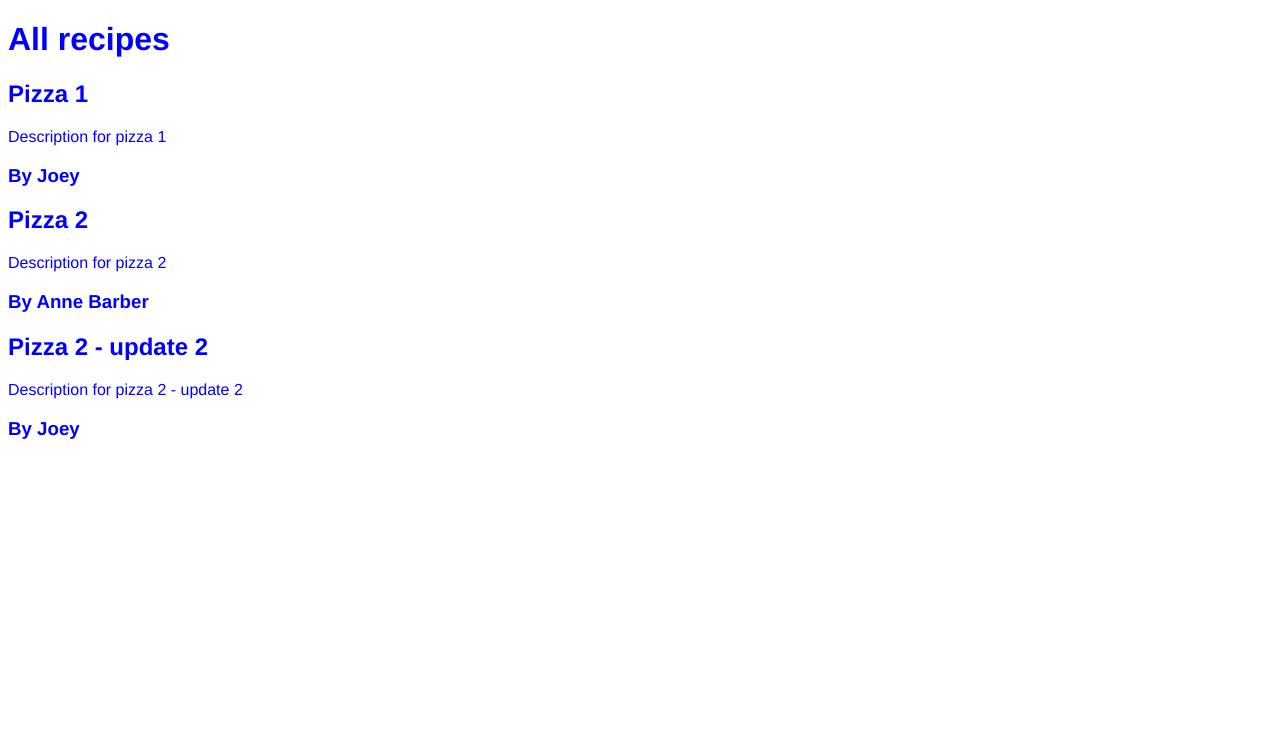
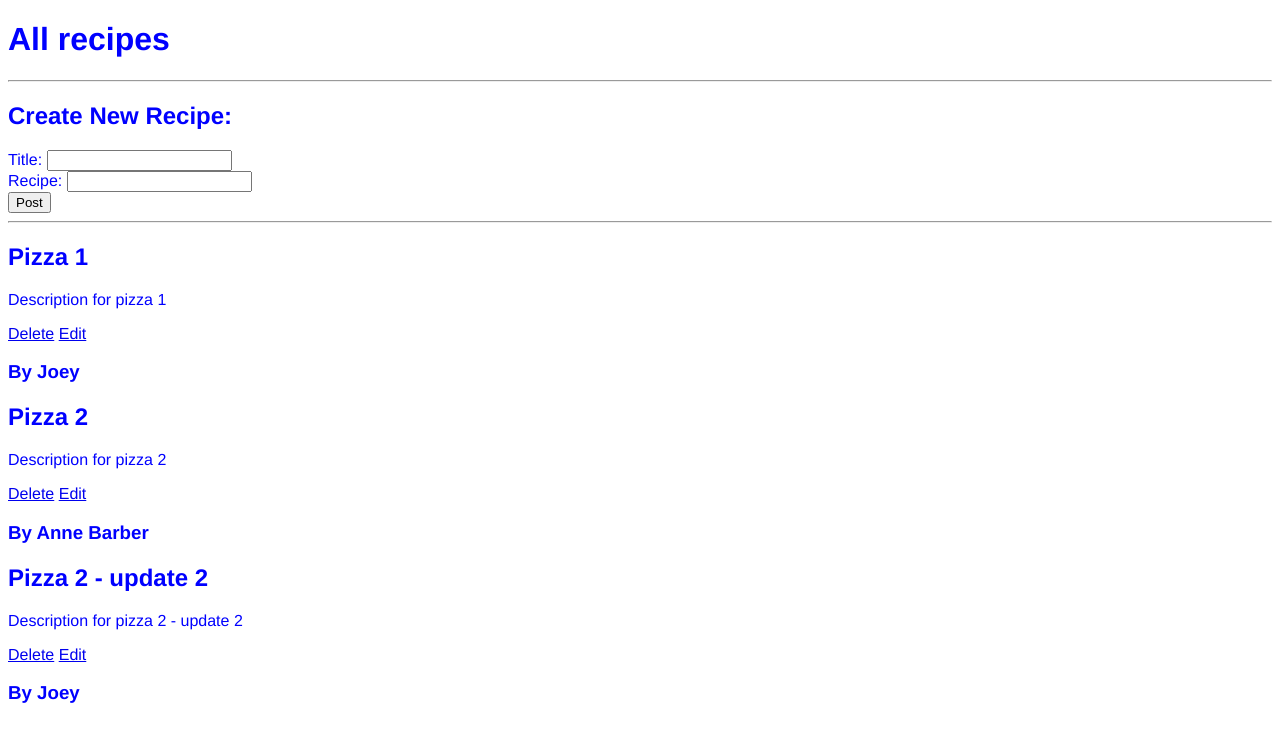
Before and after one commit to AnneBarber1/simple_flask, a Flask app: template templates/recipes.html in a window 1280 px wide. Shown: the top 742 px of the page. Run offline with Flask 3, Linux system fonts and the light colour scheme; the template is opened without the code that fills it: values that come from a table or form of the project are taken from there, others are empty.

Commit message:
The database now has an extra entry. Main.py includes routers for deleting and editing recipes from the database, and there is now an editing front-end page for the user to interact with.

```diff
--- a/main.py
+++ b/main.py
@@ -1,4 +1,4 @@
-from flask import Flask, render_template
+from flask import Flask, render_template, request, redirect
 from flask_sqlalchemy import SQLAlchemy
 from datetime import datetime
 from flask_migrate import Migrate
@@ -11,14 +11,44 @@ db = SQLAlchemy(app) #call SQLAlchemy - link the application and database togeth
 migrate = Migrate(app, db) #use migration to implement changes in SQLAlchemy model to the actual database
 
 # Create some manual data instead of linking to an actual database
-all_recipes = [
-    {"title": "Recipe 1", "description": "Some ingredients for 1 recipe", "author": "Joey"},
-    {"title": "Recipe 2", "description": "Some ingredients for 2 recipe", "author": ""}
-]
+#all_recipes = [
+#    {"title": "Recipe 1", "description": "Some ingredients for 1 recipe", "author": "Joey"},
+#    {"title": "Recipe 2", "description": "Some ingredients for 2 recipe", "author": ""}
+#]
 
-@app.route("/recipes/")
+@app.route("/recipes/", methods=["GET","POST"])
 def recipes():
-    return render_template("recipes.html", recipes=all_recipes)
+    # Implement functionality to receive information from website user
+    if request.method == "POST": # if someone has added a new recipe
+        recipe_title=request.form["title"]
+        recipe_description=request.form["description"]
+        new_recipe = Recipe(title=recipe_title,description=recipe_description,author="Joey")
+        db.session.add(new_recipe)
+        db.session.commit()
+        return redirect("/recipes/") # refresh the page
+    else: # request is GET
+        all_recipes = Recipe.query.all() # print a list of all recipes
+        return render_template("recipes.html", recipes=all_recipes)
+
+# Define a new route for deleting recipes
+@app.route("/recipes/delete/<int:id>/")
+def delete(id):
+    recipe = Recipe.query.get_or_404(id)
+    db.session.delete(recipe)
+    db.session.commit()
+    return redirect("/recipes/")
+
+# Define a new route for editing recipes
+@app.route("/recipes/edit/<int:id>/", methods=["GET","POST"])
+def edit(id):
+    recipe = Recipe.query.get_or_404(id)
+    if request.method == "POST": # if someone is editing the recipe
+        recipe.title=request.form["title"] # overwrite
+        recipe.description=request.form["description"] # overwrite
+        db.session.commit()
+        return redirect("/recipes") # refresh the page
+    else: # What happens when you click on the EDIT button
+        return render_template("edit.html", recipe=recipe)
 
 # Instead of using manual recipe data, we're going to define a model
 # that describes the structures of recipe data in our database 'db'
@@ -29,7 +59,7 @@ class Recipe(db.Model):
     title = db.Column(db.String(100), nullable=False, unique=True)
     description = db.Column(db.Text, nullable=False)
     author = db.Column(db.String(50), nullable=False)
-    date_posted = db.Column(db.DateTime, nullable=False, default=datetime.utcnow)
+    date_posted = db.Column(db.DateTime, nullable=False, default=datetime.utcnow) #automatically adds the date
 
     def __repr__(self):
         return "Recipe" + str(self.id)
--- a/templates/recipes.html
+++ b/templates/recipes.html
@@ -6,10 +6,20 @@
 
 {% block body %}
 	<h1>All recipes</h1>
+	<hr>
+	<h2>Create New Recipe:</h2>
+	<form action="/recipes" method="POST">
+		Title: <input type="text" name="title" id="title"><br>
+		Recipe: <input type="text" name="description" id="description"><br>
+		<input type="submit" value="Post">
+	</form>
+	<hr>
 	{% for recipe in recipes %}
 		<h2>{{ recipe.title }}</h2>
 		<h3>{{ recipe.category }}</h3>
 		<p>{{ recipe.description }}</p>
+		<a href="/recipes/delete/{{recipe.id}}">Delete</a>
+		<a href="/recipes/edit/{{recipe.id}}">Edit</a>
 
 		{% if recipe.author %}
 			<h3>By {{recipe.author}}</h3>
```
Also changed, not shown: templates/edit.html (added, +14 -0 lines), instance/recipes.db.
